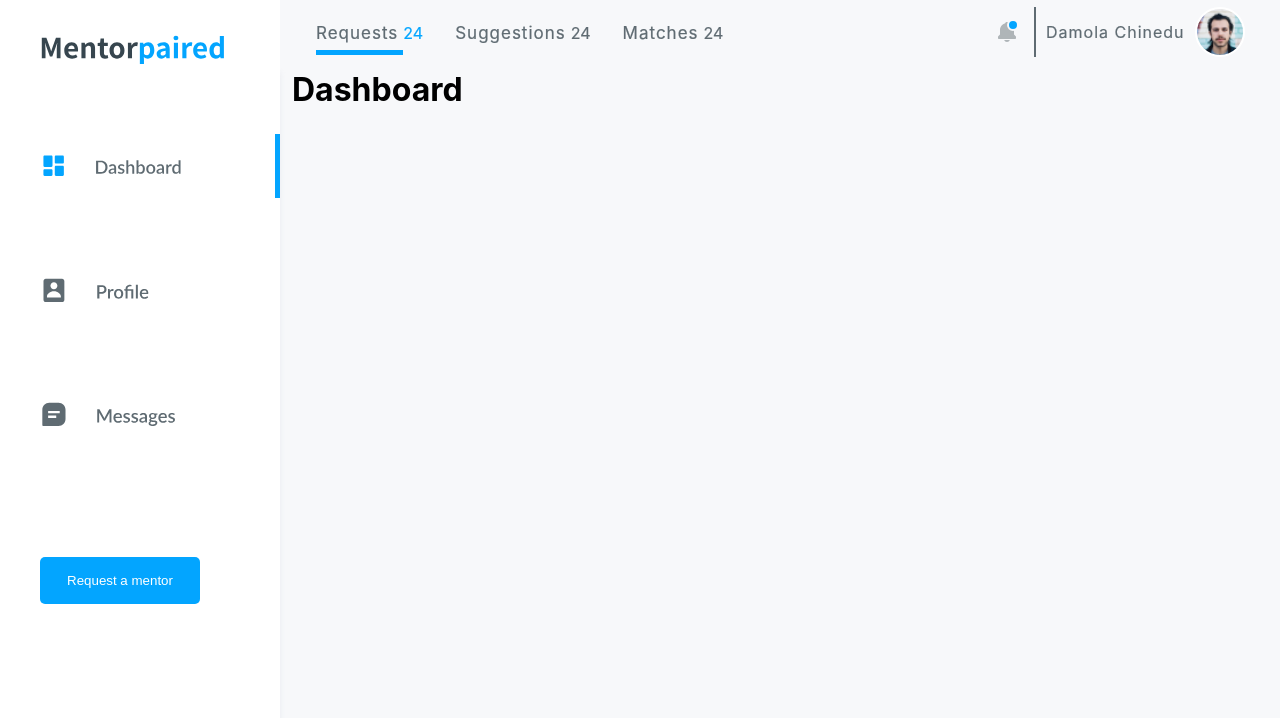
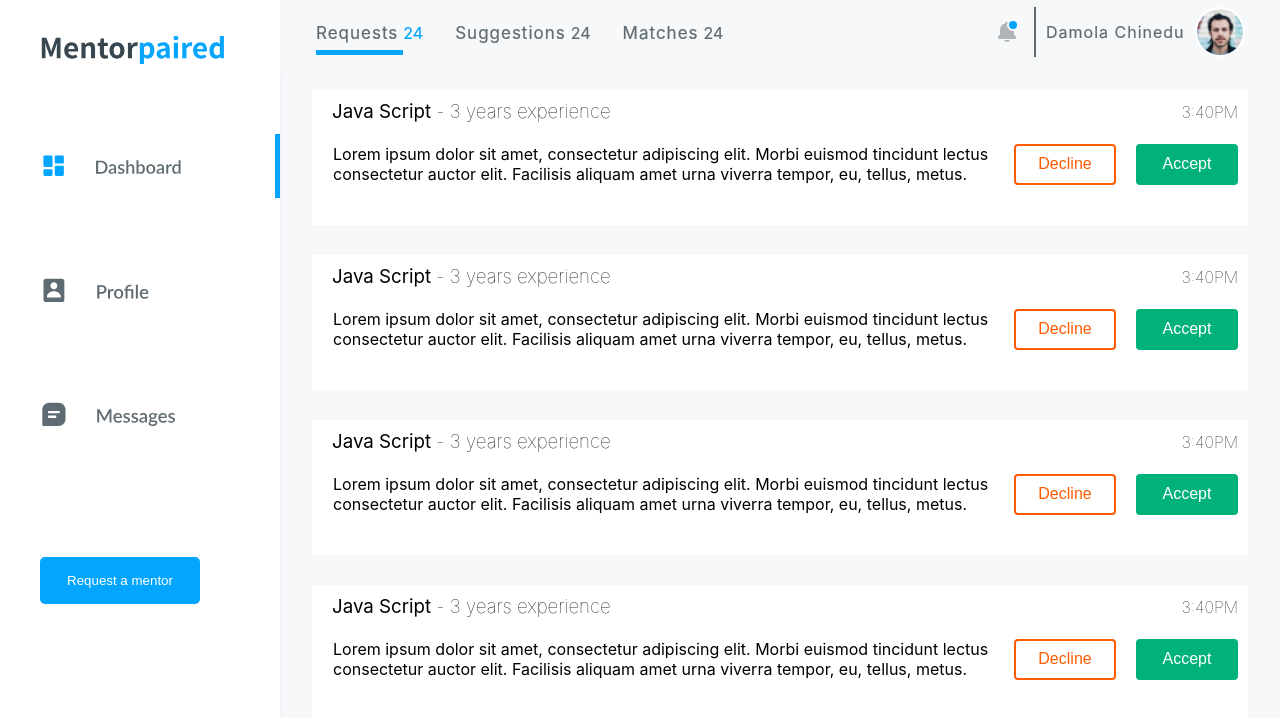
Before and after one commit to mentorpaired/frontend, a React (Create React App) app: page / in a window 1280 px wide. Shown: the top 718 px of the page. Built offline with nearby package versions, Linux system fonts and the light colour scheme.

Commit message:
TASK: created the cards for the dashboard page

```diff
--- a/src/modules/dashboard/components/Dashboard.jsx
+++ b/src/modules/dashboard/components/Dashboard.jsx
@@ -1,9 +1,15 @@
 import React from 'react';
+import DashboardCard from './dashboard-card/DashboardCard';
 
 
 const Dashboard = () => {
   return (
-    <h1>Dashboard</h1>
+    <div className="dashboard-card-container">
+      <DashboardCard/>
+      <DashboardCard/>
+      <DashboardCard/>
+      <DashboardCard/>
+    </div>
   );
 }
 
--- /dev/null
+++ b/src/modules/dashboard/components/dashboard-card/DashboardCard.jsx
@@ -0,0 +1,28 @@
+import React from 'react'
+import "./dashboard.styles.css"
+
+const DashboardCard = () => {
+    return (
+        <div className="card-container">
+            <div className="card-header">
+                <div className="left-header">
+                    <h3><span className="bold">Java Script</span> - 3 years experience</h3>
+                </div>
+                <div className="right-header">
+                    <p>3:40PM</p>
+                </div>
+            </div>
+            <div className="card-content">
+                <div className="card-text">
+                    <p>Lorem ipsum dolor sit amet, consectetur adipiscing elit. Morbi euismod tincidunt lectus consectetur auctor elit. Facilisis aliquam amet urna viverra tempor, eu, tellus, metus.</p>
+                </div>
+                <div className="card-btn">
+                    <button className="action-btn decline">Decline</button>
+                    <button className="action-btn accept">Accept</button>
+                </div>
+            </div>
+        </div>
+    );
+}
+
+export default DashboardCard;
--- /dev/null
+++ b/src/modules/dashboard/components/dashboard-card/dashboard.styles.css
@@ -0,0 +1,80 @@
+.dashboard-card-container {
+    /* border: 1px solid red; */
+    height: 100%;
+    margin: 20px;
+
+}
+
+.dashboard-card-container .card-container {
+    /* border: 1px solid blue; */
+    height: 135px;
+    background-color: #fff;
+    margin-bottom: 30px;
+}
+
+.dashboard-card-container .card-container .card-header{
+    /* border: 1px solid yellow; */
+    display: flex;
+    justify-content: space-between;
+    align-items: center;
+    padding: 10px;
+    padding-left: 20px;
+}
+
+.dashboard-card-container .card-container .card-header .left-header{
+    /* border: 1px solid green; */
+}
+.dashboard-card-container .card-container .card-header .left-header span {
+    font-weight: initial;
+}
+.dashboard-card-container .card-container .card-header .left-header h3,
+.dashboard-card-container .card-container .card-header .right-header p {
+    font-weight: lighter;
+}
+.dashboard-card-container .card-container .card-header .right-header {
+    /* border: 1px solid red; */
+}
+
+.dashboard-card-container .card-container .card-content {
+    /* border: 1px solid red; */
+    display: flex;
+    padding: 10px;
+    padding-left: 20px;
+}
+
+.dashboard-card-container .card-container .card-text {
+    border: 1px solid #fff;
+    flex: 2;
+}
+.dashboard-card-container .card-container .card-text p {
+    /* font-weight: 500; */
+}
+.dashboard-card-container .card-container .card-btn {
+    /* border: 1px solid black; */
+    /* flex: 1; */
+    display: flex;
+    justify-content: center;
+    align-items: center;
+}
+
+.dashboard-card-container .card-container .card-btn .action-btn {
+    border: none;
+    outline: none;
+    height: 41px;
+    width: 102px;
+    border-radius: 4px;
+    font-size: 16px;
+    font-weight: 500;
+    cursor: pointer;
+}
+.dashboard-card-container .card-container .card-btn .decline {
+    border: 2px solid #FF5B03;
+    color: #FF5B03;
+    background-color: #fff;
+    margin-right: 20px;
+}
+
+.dashboard-card-container .card-container .card-btn .accept {
+    color: #fff;
+    background-color: #00B279;
+}
```
